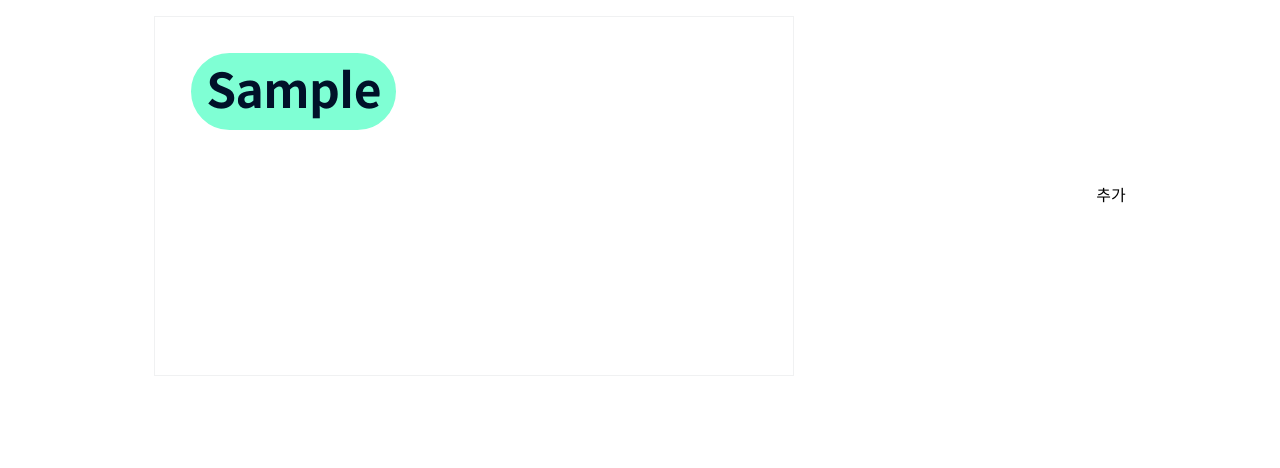
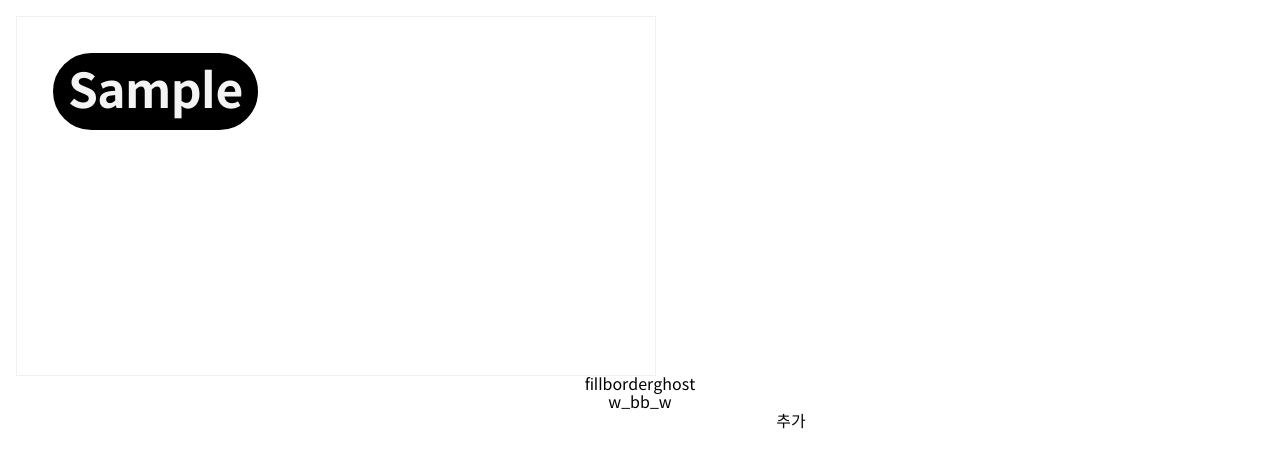
Before and after one commit to samankey/sambnail-maker.github.io, a Nuxt app: page / in a window 1280 px wide. Both pictures are taken after typing "Sample" into the empty fields and a click on the button "추가". Shown: the top 468 px of the page. Built offline with nearby package versions, Linux system fonts and the light colour scheme; what vue-notification would draw is missing.

Commit message:
Feat: theme 설정

```diff
--- /dev/null
+++ b/assets/data/theme.json
@@ -0,0 +1,20 @@
+{
+  "color": [
+    {
+      "title": "w_b",
+      "bg": "bg_White",
+      "bd": "bd_Black",
+      "fill": "bg_Black",
+      "bd_ft": "ft_Black",
+      "fill_ft": "ft_White"
+    },
+    {
+      "title": "b_w",
+      "bg": "bg_Black",
+      "bd": "bd_White",
+      "fill": "bg_White",
+      "bd_ft": "ft_White",
+      "fill_ft": "ft_Black"
+    }
+  ]
+}
--- a/assets/scss/global.scss
+++ b/assets/scss/global.scss
@@ -39,16 +39,6 @@
   src: local('Spoqa Han Sans Neo Thin'),
     url('~assets/fonts/SpoqaHanSansNeo/Thin/SpoqaHanSansNeo-Thin.woff2')
       format('woff2');
-}
-
-@font-face {
-  font-weight: 400;
-  font-style: normal;
-  font-family: 'Material Icons';
-
-  src: local('Material Icons'), local('MaterialIcons-Regular'),
-    local('MaterialIcons-Outlined'),
-    url(~assets/fonts/MaterialIcons.woff2) format('woff2');
 }
 
 html,
@@ -111,147 +101,119 @@ body {
   letter-spacing: -0.03rem;
 }
 
-/* 기타 Font */
-.ft_h5 {
-  font-size: 0.8rem;
-  font-weight: 400;
-}
-.ft_h3 {
-  font-size: 1.15rem;
-  font-weight: 500;
-}
-.fc_4 {
-  color: rgba(0, 17, 41, 0.4) !important;
-}
-.fc_10 {
-  color: #001129 !important;
-}
+/*background-color*/
+// .bg_DarkBlue {
+//   background-color: $DarkBlue;
+// }
+// .bg_DeepBlue {
+//   background-color: $DeepBlue;
+// }
+// .bg_Blue {
+//   background-color: $Blue;
+// }
+// .bg_Blue_30 {
+//   background-color: $Blue_30;
+// }
+// .bg_Blue_10 {
+//   background-color: $Blue_10;
+// }
+// .bg_Green {
+//   background-color: $Green;
+// }
+// .bg_Green_10 {
+//   background-color: $Green_10;
+// }
+// .bg_Orange {
+//   background-color: $Orange;
+// }
+// .bg_Orange_10 {
+//   background-color: $Orange_10;
+// }
+// .bg_Red {
+//   background-color: $Red;
+// }
+// .bg_Red_10 {
+//   background-color: $Red_10;
+// }
+// .bg_Orange {
+//   background-color: $Orange;
+// }
+// .bg_Orange_10 {
+//   background-color: $Orange_10;
+// }
+// .bg_DarkGray {
+//   background-color: $DarkGray;
+// }
+// .bg_MidGray {
+//   background-color: $MidGray;
+// }
+// .bg_LightGray {
+//   background-color: $LightGray;
+// }
+// .bg_HoverGray {
+//   background-color: $HoverGray;
+// }
+// .bg_BackGray {
+//   background-color: $BackGray;
+// }
 
-/* 기타 bg */
-.fc_blue {
-  color: #005adb !important;
-  background-color: #e6effc;
-}
-.bg_blue {
-  background-color: #005adb;
-  color: #fff !important;
-  border: 1px solid #005adb;
-  border-right: none;
-}
+// .bg_Black_100 {
+//   background-color: $Black_100;
+// }
+// .bg_Black_70 {
+//   background-color: $Black_70;
+// }
+// .bg_Black_40 {
+//   background-color: $Black_40;
+// }
+// .bg_Black_20 {
+//   background-color: $Black_20;
+// }
 
-/*background-color*/
-.bg_DarkBlue {
-  background-color: $DarkBlue;
-}
-.bg_DeepBlue {
-  background-color: $DeepBlue;
-}
-.bg_Blue {
-  background-color: $Blue;
-}
-.bg_Blue_30 {
-  background-color: $Blue_30;
-}
-.bg_Blue_10 {
-  background-color: $Blue_10;
-}
-.bg_Green {
-  background-color: $Green;
-}
-.bg_Green_10 {
-  background-color: $Green_10;
-}
-.bg_Orange {
-  background-color: $Orange;
-}
-.bg_Orange_10 {
-  background-color: $Orange_10;
-}
-.bg_Red {
-  background-color: $Red;
-}
-.bg_Red_10 {
-  background-color: $Red_10;
-}
-.bg_Orange {
-  background-color: $Orange;
-}
-.bg_Orange_10 {
-  background-color: $Orange_10;
-}
-.bg_DarkGray {
-  background-color: $DarkGray;
-}
-.bg_MidGray {
-  background-color: $MidGray;
-}
-.bg_LightGray {
-  background-color: $LightGray;
-}
-.bg_HoverGray {
-  background-color: $HoverGray;
-}
-.bg_BackGray {
-  background-color: $BackGray;
-}
-
-.bg_Black_100 {
-  background-color: $Black_100;
-}
-.bg_Black_70 {
-  background-color: $Black_70;
-}
-.bg_Black_40 {
-  background-color: $Black_40;
-}
-.bg_Black_20 {
-  background-color: $Black_20;
-}
-
-.bg_White_100 {
-  background-color: $White_100;
-}
-.bg_White_70 {
-  background-color: $White_70;
-}
-.bg_White_40 {
-  background-color: $White_40;
-}
-.bg_White_20 {
-  background-color: $White_20;
-}
+// .bg_White_100 {
+//   background-color: $White_100;
+// }
+// .bg_White_70 {
+//   background-color: $White_70;
+// }
+// .bg_White_40 {
+//   background-color: $White_40;
+// }
+// .bg_White_20 {
+//   background-color: $White_20;
+// }
 
 /*font color*/
-.ft_DarkBlue {
-  color: $DarkBlue;
-}
-.ft_DeepBlue {
-  color: $DeepBlue;
-}
-.ft_Blue {
-  color: $Blue;
-}
-.ft_Blue_10 {
-  color: $Blue_10;
-}
-.ft_Green {
-  color: $Green;
-}
-.ft_Green_10 {
-  color: $Green_10;
-}
-.ft_Red {
-  color: $Red;
-}
-.ft_Red_10 {
-  color: $Red_10;
-}
-.ft_Orange {
-  color: $Orange;
-}
-.ft_Orange_10 {
-  color: $Orange_10;
-}
+// .ft_DarkBlue {
+//   color: $DarkBlue;
+// }
+// .ft_DeepBlue {
+//   color: $DeepBlue;
+// }
+// .ft_Blue {
+//   color: $Blue;
+// }
+// .ft_Blue_10 {
+//   color: $Blue_10;
+// }
+// .ft_Green {
+//   color: $Green;
+// }
+// .ft_Green_10 {
+//   color: $Green_10;
+// }
+// .ft_Red {
+//   color: $Red;
+// }
+// .ft_Red_10 {
+//   color: $Red_10;
+// }
+// .ft_Orange {
+//   color: $Orange;
+// }
+// .ft_Orange_10 {
+//   color: $Orange_10;
+// }
 .ft_Black_100 {
   color: $Black_100;
 } /* ft_100 */
@@ -264,24 +226,24 @@ body {
 .ft_Black_20 {
   color: $Black_20;
 } /* ft_20 */
-.ft_White_100 {
-  color: $White_100;
-} /* ft_w */
-.ft_White_70 {
-  color: $White_70;
-} /* ft_w_70 */
-.ft_White_40 {
-  color: $White_40;
-}
-.ft_White_20 {
-  color: $White_20;
-}
-.ft_MidGray {
-  color: $MidGray;
-}
-.ft_DarkGray {
-  color: $DarkGray;
-}
+// .ft_White_100 {
+//   color: $White_100;
+// } /* ft_w */
+// .ft_White_70 {
+//   color: $White_70;
+// } /* ft_w_70 */
+// .ft_White_40 {
+//   color: $White_40;
+// }
+// .ft_White_20 {
+//   color: $White_20;
+// }
+// .ft_MidGray {
+//   color: $MidGray;
+// }
+// .ft_DarkGray {
+//   color: $DarkGray;
+// }
 
 // border color
 .bd_Gray {
@@ -300,37 +262,32 @@ body {
   border-right: 1px solid $LineGray;
 }
 
-// svg color
-.svg_Black_100 {
-  filter: invert(6%) sepia(40%) saturate(3603%) hue-rotate(198deg)
-    brightness(95%) contrast(104%);
-}
-.svg_White_100 {
-  filter: invert(95%) sepia(5%) saturate(0%) hue-rotate(355deg) brightness(103%)
-    contrast(106%);
-}
-.svg_Blue {
-  filter: invert(25%) sepia(97%) saturate(7500%) hue-rotate(210deg)
-    brightness(99%) contrast(101%);
+.bg_White {
+  background-color: $White;
 }
 
-.material-icons {
-  font-family: 'Material Icons';
-  font-weight: normal;
-  font-style: normal;
-  font-size: 24px; /* Preferred icon size */
-  display: inline-block;
-  line-height: 1;
-  text-transform: none;
-  letter-spacing: normal;
-  word-wrap: normal;
-  white-space: nowrap;
-  direction: ltr;
+.bg_Black {
+  background-color: $Black;
+}
 
-  /* Support for all WebKit browsers. */
-  -webkit-font-smoothing: antialiased;
-  /* Support for Safari and Chrome. */
-  text-rendering: optimizeLegibility;
+.bd_Black {
+  border: 3px solid $Black;
+}
+
+.bd_White {
+  border: 3px solid $White;
+}
+
+.bd_transparent {
+  border: 3px solid transparent;
+}
+
+.ft_Black {
+  color: $Black;
+}
+
+.ft_White {
+  color: $White;
 }
 
 * {
--- /dev/null
+++ b/components/tag/tag.vue
@@ -0,0 +1,40 @@
+<template>
+  <span class="text Headline" :class="getTheme">
+    {{ tag.text }}
+  </span>
+</template>
+
+<script>
+export default {
+  props: {
+    tag: {
+      type: Object,
+      default: () => {}
+    },
+
+    className: {
+      type: Object,
+      default: () => {}
+    }
+  },
+
+  computed: {
+    getTheme() {
+      return this.tag.type === 'fill'
+        ? this.className.fill
+        : this.tag.type === 'border'
+        ? this.className.border
+        : this.className.ghost;
+    }
+  }
+};
+</script>
+
+<style lang="scss" scoped>
+.text {
+  margin: 0.25rem;
+  padding: 0.5rem 0.75rem;
+  border-radius: 6.25rem;
+  word-break: break-all;
+}
+</style>
--- a/pages/index.vue
+++ b/pages/index.vue
@@ -1,15 +1,32 @@
 <template>
   <div class="box">
     <div class="canvas bd_Gray">
-      <div class="textBox">
-        <span
+      <div v-if="tagList.length > 0" class="textBox">
+        <Tag
           v-for="(tag, index) in tagList"
           :key="index"
-          class="text fill Headline"
-        >
-          {{ tag }}
-        </span>
+          :tag="tag"
+          :class-name="getTheme"
+        />
       </div>
+    </div>
+    <div class="typeButton">
+      <button
+        v-for="(type, index) in types"
+        :key="index + type"
+        @click="setType(type)"
+      >
+        {{ type }}
+      </button>
+    </div>
+    <div class="typeButton">
+      <button
+        v-for="(color, index) in themeList"
+        :key="index + color"
+        @click="setTheme(color.title)"
+      >
+        {{ color.title }}
+      </button>
     </div>
     <input v-model="tagText" type="text" />
     <button @click="addTag">추가</button>
@@ -17,64 +34,79 @@
 </template>
 
 <script>
+import themeList from '@/assets/data/theme.json';
+import Tag from '@/components/tag/tag';
+
 export default {
-  name: 'IndexPage',
+  components: {
+    Tag
+  },
 
   data() {
     return {
-      // totalByte: 0,
       height: 0,
       tagText: '',
+      tagType: 'fill',
       tagList: [],
+      types: ['fill', 'border', 'ghost'],
+      themeTitle: 'w_b',
+      themeList: themeList.color
+    };
+  },
+
+  computed: {
+    getTheme() {
+      const filteredTheme = this.themeList.filter(
+        (item) => item.title === this.themeTitle
+      );
+      const theme = filteredTheme[0];
+      return {
+        fill: `${theme.bg} ${theme.fill} ${theme.bd} ${theme.fill_ft}`,
+        border: `${theme.bd} ${theme.bd_ft}`,
+        ghost: `${theme.bd_ft} bd_transparent`
+      };
     }
   },
 
-  computed: {
-    //   calcTextLengthByByte() {
-    //     const emojiExp = /(\p{Emoji_Presentation}|\p{Extended_Pictographic})/gu
-    //     const textList = this.tagList.join('').replace(emojiExp, 'A').split('')
-    //     const byte = textList
-    //       .map((text) => {
-    //         const code = text.charCodeAt(0)
-    //         return code > 127 || (code > 64 && code < 91) ? 2 : 1
-    //       })
-    //       .reduce((acc, cur) => {
-    //         return acc + cur
-    //       }, 0)
-    //     return byte
-    //   },
-  },
-
   updated() {
-    this.setHeight()
+    this.setHeight();
   },
 
   methods: {
+    setType(type) {
+      this.tagType = type;
+    },
+
+    setTheme(themeTitle) {
+      this.themeTitle = themeTitle;
+    },
+
     addTag() {
+      const text = { text: this.tagText, type: this.tagType };
       if (!this.tagText) {
-        alert('없어')
+        alert('없어');
       } else {
-        this.tagList.push(this.tagText)
-        this.tagText = ''
+        this.tagList.push(text);
+        this.tagText = '';
+        this.tagType = 'fill';
       }
     },
 
     setHeight() {
-      const height = document.querySelector('.textBox')?.offsetHeight
-      this.height = height
+      const height = document.querySelector('.textBox')?.offsetHeight;
+      this.height = height;
       if (this.height > 256) {
-        this.tagList.pop()
-        alert('끝')
+        this.tagList.pop();
+        alert('끝');
       }
-      console.log(this.height)
-    },
-  },
-}
+    }
+  }
+};
 </script>
 
 <style lang="scss" scoped>
 .box {
-  @include flex-item(center);
+  text-align: center;
   padding: 1rem;
 
   .canvas {
@@ -87,21 +119,6 @@ export default {
       align-content: flex-start;
       align-items: flex-start;
       flex-wrap: wrap;
-
-      .text {
-        margin: 0.25rem;
-        padding: 0.5rem 0.75rem;
-        border-radius: 6.25rem;
-        word-break: break-all;
-      }
-      .fill {
-        background-color: aquamarine;
-        border: 3px solid aquamarine;
-      }
-
-      .line {
-        border: 3px solid aquamarine;
-      }
     }
   }
 }
```
Also changed, not shown: assets/scss/_variables.scss (+32 -24 lines), assets/fonts/MaterialIcons.woff2 (deleted), 1 other file (tests, documents, lock files or other folders).
